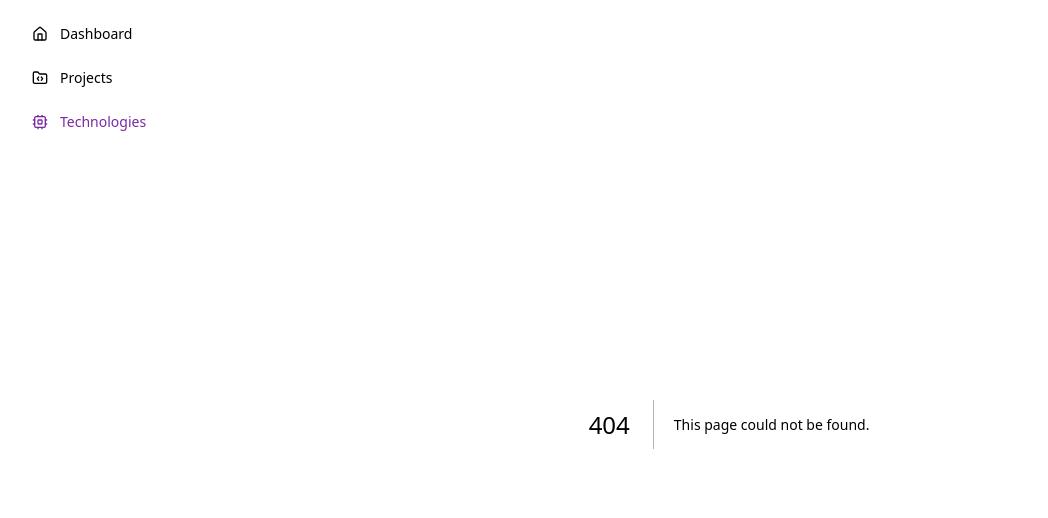
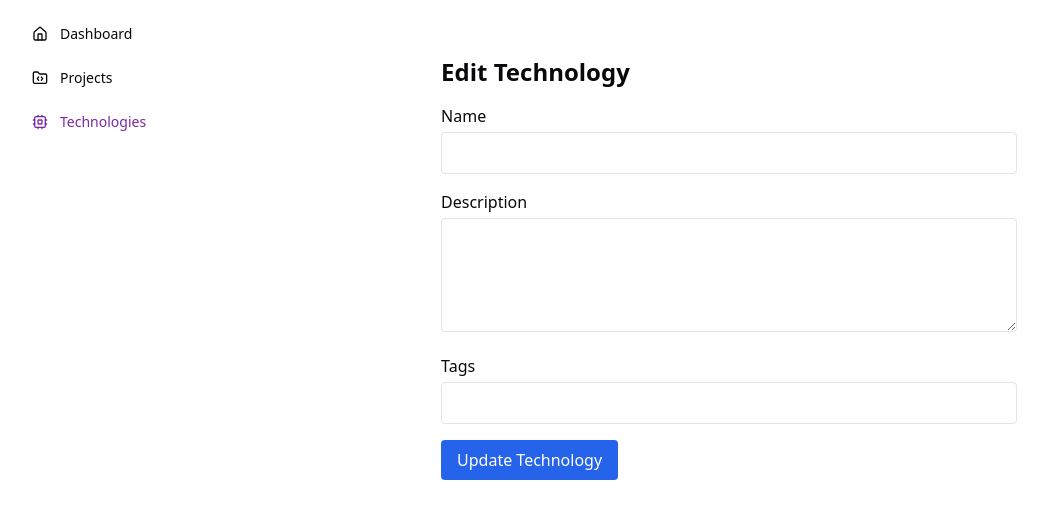
Before and after one commit to sstream17/project-tracker, a Next.js app: page /technologies/1/edit in a window 1280 px wide. Before the commit this address had no page. Shown: the top 518 px of the page, without its empty margins (0-1048 px from the left). Built offline with nearby package versions, Linux system fonts and the light colour scheme; no server answers; the database is empty.

Commit message:
Start implementation of editing technologies

```diff
--- /dev/null
+++ b/src/app/api/technologies/[id]/route.ts
@@ -0,0 +1,31 @@
+import { NextRequest, NextResponse } from 'next/server';
+import { prisma } from '@/lib/prisma';
+import { ApiError, handleApiError, validateMethod, parseBody } from '@/lib/api-utils';
+
+// GET /api/technologies/[id] - Get a technology by ID
+export async function GET(
+  req: NextRequest,
+  { params }: { params: { id: string } }
+) {
+  try {
+    validateMethod(req, ['GET']);
+
+    const technologyId = params.id;
+
+    if (!technologyId) {
+      throw new ApiError('Technology ID is required', 400);
+    }
+
+    const technology = await prisma.technology.findUnique({
+      where: { id: technologyId },
+    });
+
+    if (!technology) {
+      throw new ApiError('Technology not found', 404);
+    }
+
+    return NextResponse.json(technology);
+  } catch (error) {
+    return handleApiError(error);
+  }
+}
--- /dev/null
+++ b/src/app/technologies/[id]/edit/page.tsx
@@ -0,0 +1,114 @@
+"use client";
+
+import { useParams, useRouter } from "next/navigation";
+import { useEffect, useState } from "react";
+
+interface Technology {
+    id?: string;
+    name: string;
+    description: string;
+    tags: string[];
+    createdAt: Date;
+    updatedAt: Date;
+}
+
+export default function EditTechnologyPage() {
+    const router = useRouter();
+    const params = useParams();
+    const technologyId = params.id as string | undefined;
+    const [technology, setTechnology] = useState<Technology>({ name: "", description: "", tags: [], createdAt: new Date(), updatedAt: new Date() });
+    const [loading, setLoading] = useState(false);
+    const [error, setError] = useState("");
+
+    useEffect(() => {
+        if (technologyId) {
+            setLoading(true);
+            fetch(`/api/technologies/${technologyId}`)
+                .then((res) => res.json())
+                .then((data) => {
+                    setTechnology(data);
+                    setLoading(false);
+                })
+                .catch(() => {
+                    setError("Failed to load technology");
+                    setLoading(false);
+                });
+        }
+    }, [technologyId]);
+
+    const handleChange = (e: React.ChangeEvent<HTMLInputElement | HTMLTextAreaElement>) => {
+        setTechnology({ ...technology, [e.target.name]: e.target.value });
+    };
+
+    const handleSubmit = async (e: React.FormEvent) => {
+        e.preventDefault();
+        setLoading(true);
+        setError("");
+        try {
+            const res = await fetch("/api/technologies", {
+                method: technologyId ? "PATCH" : "POST",
+                headers: { "Content-Type": "application/json" },
+                body: JSON.stringify({
+                    id: technologyId,
+                    name: technology.name,
+                    description: technology.description,
+                }),
+            });
+            if (!res.ok) throw new Error("Failed to save technology");
+            router.push("/technologies");
+        } catch (err) {
+            setError((err as Error).message);
+        } finally {
+            setLoading(false);
+        }
+    };
+
+    return (
+        <div className="max-w-xl mx-auto py-8">
+            <h1 className="text-2xl font-bold mb-4">{technologyId ? "Edit Technology" : "Add Technology"}</h1>
+            {error && <div className="text-red-500 mb-2">{error}</div>}
+            <form onSubmit={handleSubmit} className="space-y-4">
+                <div>
+                    <label className="block font-medium mb-1">Name</label>
+                    <input
+                        type="text"
+                        name="name"
+                        value={technology.name}
+                        onChange={handleChange}
+                        className="w-full border rounded px-3 py-2"
+                        required
+                    />
+                </div>
+                <div>
+                    <label className="block font-medium mb-1">Description</label>
+                    <textarea
+                        name="description"
+                        value={technology.description}
+                        onChange={handleChange}
+                        className="w-full border rounded px-3 py-2"
+                        rows={4}
+                        required
+                    />
+                </div>
+                <div>
+                    <label className="block font-medium mb-1">Tags</label>
+                    <input
+                        type="text"
+                        name="tags"
+                        value={technology.tags?.join(",")}
+                        onChange={handleChange}
+                        className="w-full border rounded px-3 py-2"
+                        required
+                    />
+                </div>
+                <button
+                    type="submit"
+                    className="bg-blue-600 text-white px-4 py-2 rounded hover:bg-blue-700"
+                    disabled={loading}
+                >
+                    {loading ? "Saving..." : technologyId ? "Update Technology" : "Add Technology"}
+                </button>
+            </form>
+        </div>
+    );
+}
--- a/src/app/technologies/page.tsx
+++ b/src/app/technologies/page.tsx
@@ -1,17 +1,33 @@
 import { Metadata } from "next";
+import { prisma } from "@/lib/prisma";
+import { Card, CardHeader, CardTitle, CardContent } from "@/components/ui/card";
+import Link from "next/link";
 
 export const metadata: Metadata = {
   title: "Technologies | Project Tracker",
   description: "Manage your list of web technologies.",
 };
 
-export default function TechnologiesPage() {
+export default async function TechnologiesPage() {
+  const technologies = await prisma.technology.findMany();
   return (
     <main className="p-6">
       <h1 className="text-2xl font-bold mb-4">Technologies</h1>
-      {/* TODO: Add list, add/edit/delete functionality */}
-      <div className="rounded border p-4 bg-muted text-muted-foreground">
-        List of technologies will appear here.
+      <div className="flex flex-wrap gap-2">
+        {technologies.map((technology) => (
+          <Link href={`/technologies/${technology.id}/edit`} key={technology.id}>
+            <Card>
+              <CardHeader className="flex flex-row items-center justify-between space-y-0">
+                <CardTitle className="text-sm font-medium">{technology.name}</CardTitle>
+              </CardHeader>
+              <CardContent>
+                {technology.description && <p className="text-xs text-muted-foreground">
+                  {technology.description}
+                </p>}
+              </CardContent>
+            </Card>
+          </Link>
+        ))}
       </div>
     </main>
   );
```
